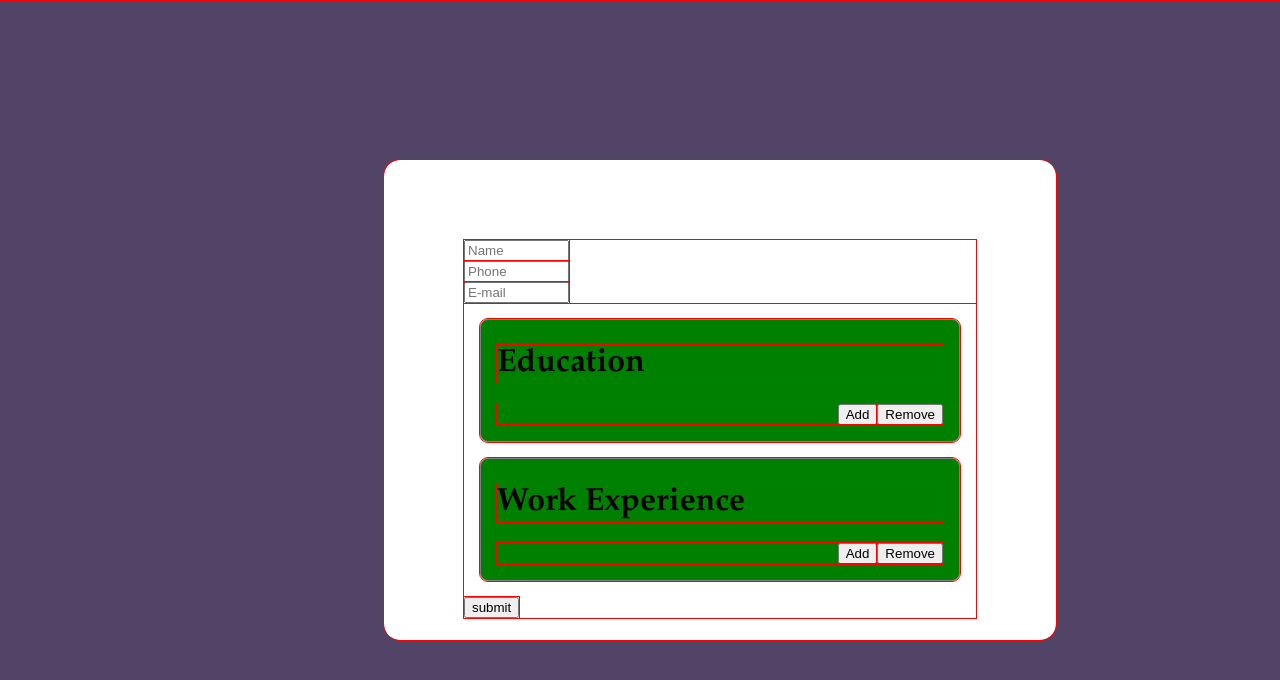
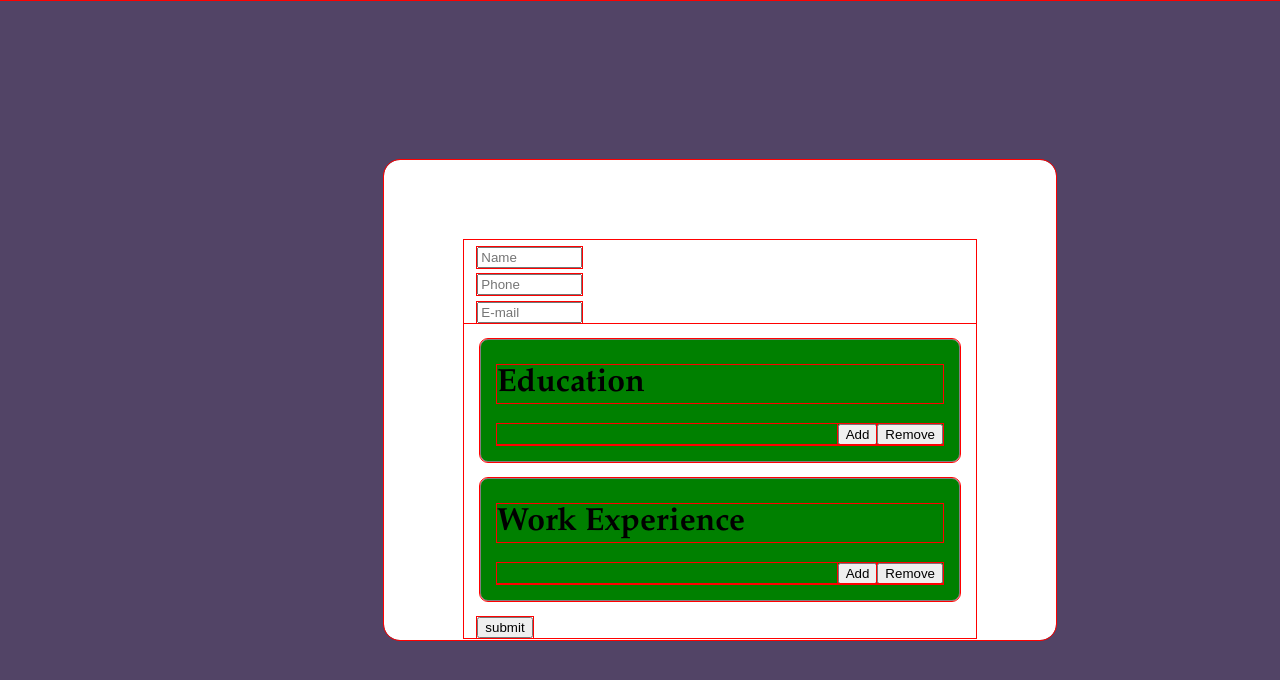
Before and after one commit to wavesinaroom/my_odin_project_cv_application, a React (Create React App) app: page / in a window 1280 px wide. Shown: the top 680 px of the page. Built offline with nearby package versions, Linux system fonts and the light colour scheme.

Commit message:
[Task] Improve margins general module inputs and submit buttons

```diff
--- a/src/App.css
+++ b/src/App.css
@@ -34,6 +34,11 @@ ul{
   align-items: flex-start;
 }
 
+.general >*{
+  margin-left: 1em;
+  margin-top: 0.5em;
+}
+
 .section{
   background-color: green;
   padding: 1em;
@@ -48,3 +53,7 @@ ul{
   justify-content: flex-end;
   margin-top: -1..22em;
 }
+
+input[type=submit]{
+  margin-left: 1em;
+}
```
